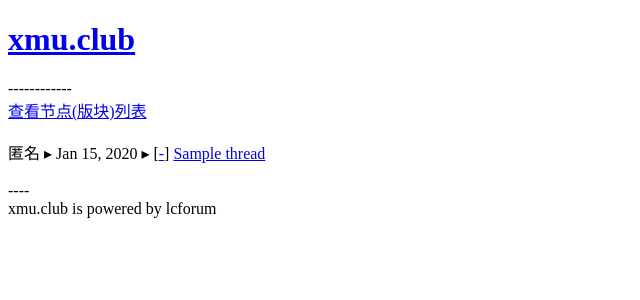
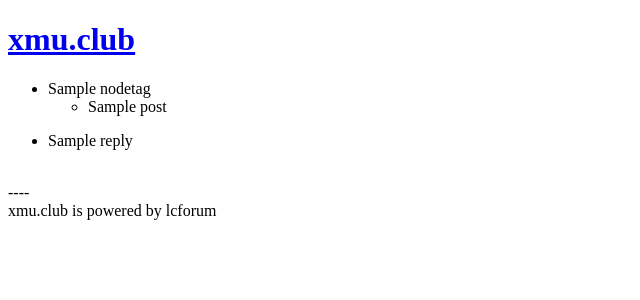
Before and after one commit to iceriverho/lcforum, a Django app: template forum/templates/forum/blog/list.html in a window 1280 px wide. Shown: the top 300 px of the page, without its empty margins (0-640 px from the left). Run offline with Django 3.2, Linux system fonts and the light colour scheme; tables that the repository leaves empty hold one stand-in row (values such as "Sample post"); the template is opened without the code that fills it: values that come from a table or form of the project are taken from there, most other values are stand-ins (such as "Sample title", 1, 10 or a date in 2020); parts of the project's set-up code (start-up, migrations or seed data) failed here and were passed over.

Commit message:
for sync

```diff
--- a/forum/restframeworksettings.py
+++ b/forum/restframeworksettings.py
@@ -2,7 +2,7 @@
 
 REST_FRAMEWORK = {
     'DEFAULT_RENDERER_CLASSES': (
-        #'forum.renderers.TemplateWithContextHTMLRenderer',
+        'forum.renderers.TemplateWithContextHTMLRenderer',
         'rest_framework.renderers.JSONRenderer',
         'rest_framework.renderers.BrowsableAPIRenderer',
     )
--- a/forum/serializers.py
+++ b/forum/serializers.py
@@ -29,7 +29,7 @@ class ReplySerializer(serializers.ModelSerializer):
     class Meta:
         model = Reply
         fields = (
-            'pk', 'author', 'title', 'content', 'content_md',
+            'pk', 'author', 'title', 'content_md',
             'created', 'last_edited', 'bygod'
         )
         read_only_fields = ('created', 'last_edited')
@@ -47,7 +47,7 @@ class PostSerializer(serializers.HyperlinkedModelSerializer):
     class Meta:
         model = Post
         fields = (
-            'pk', 'author', 'node', 'title', 'content', 'content_md',
+            'pk', 'author', 'node', 'title', 'content_md',
             'created', 'last_edited', 'replies', 'url', 'bygod'
         )
         depth = 1
--- a/forum/templates/forum/blog/list.html
+++ b/forum/templates/forum/blog/list.html
@@ -1,21 +1,27 @@
 {% extends "forum/base.html" %}
 {% load i18n %}
     {% block container %}
-        ------------
-        <div><a href="{% url 'nodetag-list' %}">查看节点(版块)列表</a></div>
-        <br/>
-    <div id="thread-list">
-        {% for thread in context_data reversed %}
-        <div class="thread-item">
-            <span class="thread-author">{{ thread.author.username|default:"匿名" }}</span>
-            ▸
-            <span class="thread-created">{% language 'en' %}{{ thread.created|date:"M d, Y" }}{% endlanguage %}</span>
-            ▸
-            <span class="thread-title">
-                [<a href="{{ thread.node.url }}">{{ thread.node.slug|default:"-" }}</a>]
-                <a href="{{ thread.url }}">{{ thread.title }}</a>
-            </span>
-        </div>
+        {% regroup posts by node as post_list %}
+        <ul>
+        {% for node in post_list %}
+        <li>
+        {{ node.grouper }}
+        <ul>
+            {% for item in node.list %}
+                <li>{{ item.title }}</li>
+
+            {% endfor %}
+
+        </ul>
+        </li>
         {% endfor %}
-    </div>
+
+        </ul>
+
+        <ul>
+        {% for reply in replies %}
+            <li>{{ reply.title }}</li>
+        {% endfor %}
+
+        </ul>
     {% endblock %}
--- a/forum/urls.py
+++ b/forum/urls.py
@@ -1,9 +1,8 @@
 # -*- coding: utf-8 -*-
 
 from django.conf.urls import url, include
-from rest_framework.routers import DefaultRouter
 
-from .views import UserViewSet, PostViewSet, NodeTagViewSet, BlogViewSet
+from .views import UserViewSet, PostViewSet, NodeTagViewSet, blog_view
 from .routers import LCForumRouter
 
 router = LCForumRouter()
@@ -13,5 +12,5 @@ router.register(r'node', NodeTagViewSet)
 
 urlpatterns = [
     url(r'^', include(router.urls)),
-    url(r'blog/', )
+    url(r'blog/', blog_view)
 ]
```
Also changed, not shown: forum/views.py (+8 -1 lines).
